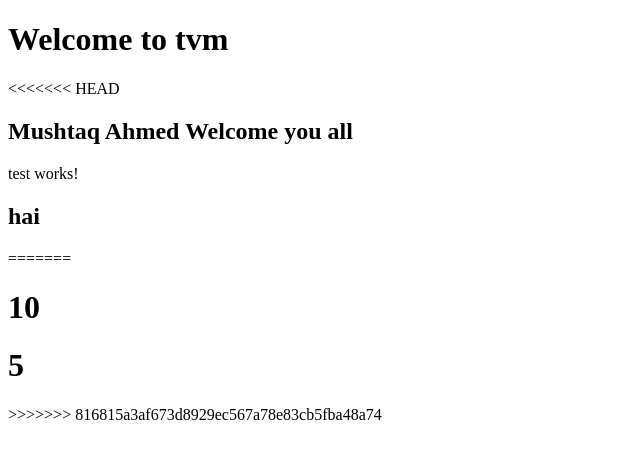
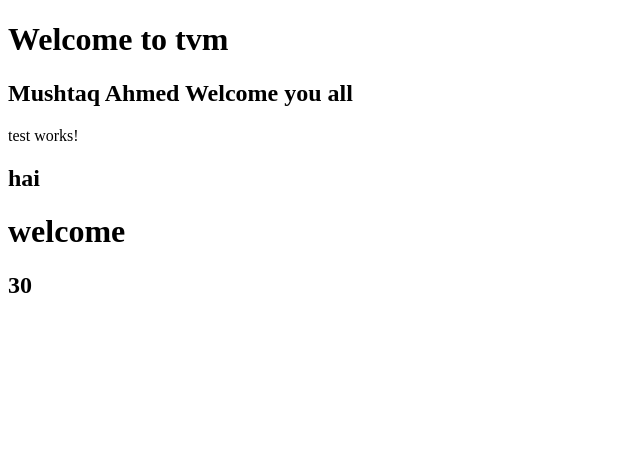
Before and after one commit to TVM-Info-Tech-Pvt-LTD/TVM-TEST, an Angular app in the folder angu/: page / in a window 1280 px wide. Shown: the top 458 px of the page, without its empty margins (0-640 px from the left). Built offline with nearby package versions, Linux system fonts and the light colour scheme.

Commit message:
fstcommit

```diff
--- a/angu/package.json
+++ b/angu/package.json
@@ -24,7 +24,7 @@
   },
   "devDependencies": {
     "@angular-devkit/build-angular": "~12.1.4",
-    "@angular/cli": "^12.1.4",
+    "@angular/cli": "^12.2.0",
     "@angular/compiler-cli": "~12.1.0",
     "@types/jasmine": "~3.8.0",
     "@types/node": "^12.11.1",
--- a/angu/src/app/app.component.html
+++ b/angu/src/app/app.component.html
@@ -1,9 +1,6 @@
 <h1>Welcome to tvm </h1>
-<<<<<<< HEAD
 <h2> Mushtaq Ahmed Welcome you all</h2>
 <app-test></app-test>
-=======
-
-<h1>{{5+5}}</h1>
-<h1>{{10-5}}</h1>
->>>>>>> 816815a3af673d8929ec567a78e83cb5fba48a74
+<!--from kdevalakshmi-->
+<h1>{{deva}}come</h1>
+<h2>{{5*6}}</h2>
--- a/angu/src/app/app.component.ts
+++ b/angu/src/app/app.component.ts
@@ -7,4 +7,5 @@ import { Component } from '@angular/core';
 })
 export class AppComponent {
   title = 'TVM';
+  deva = 'wel';
 }
```
Also changed, not shown: 1 other file (tests, documents, lock files or other folders).
